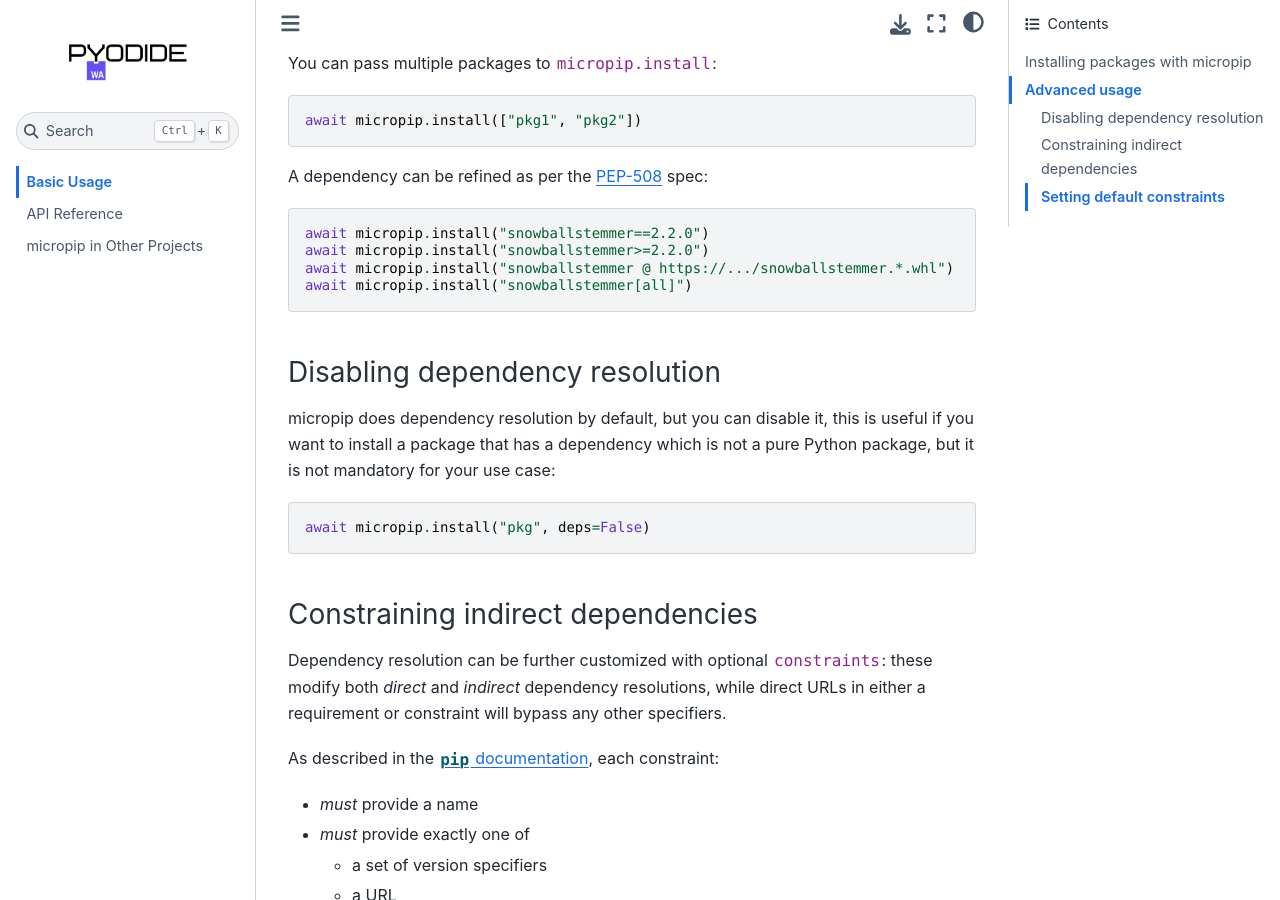
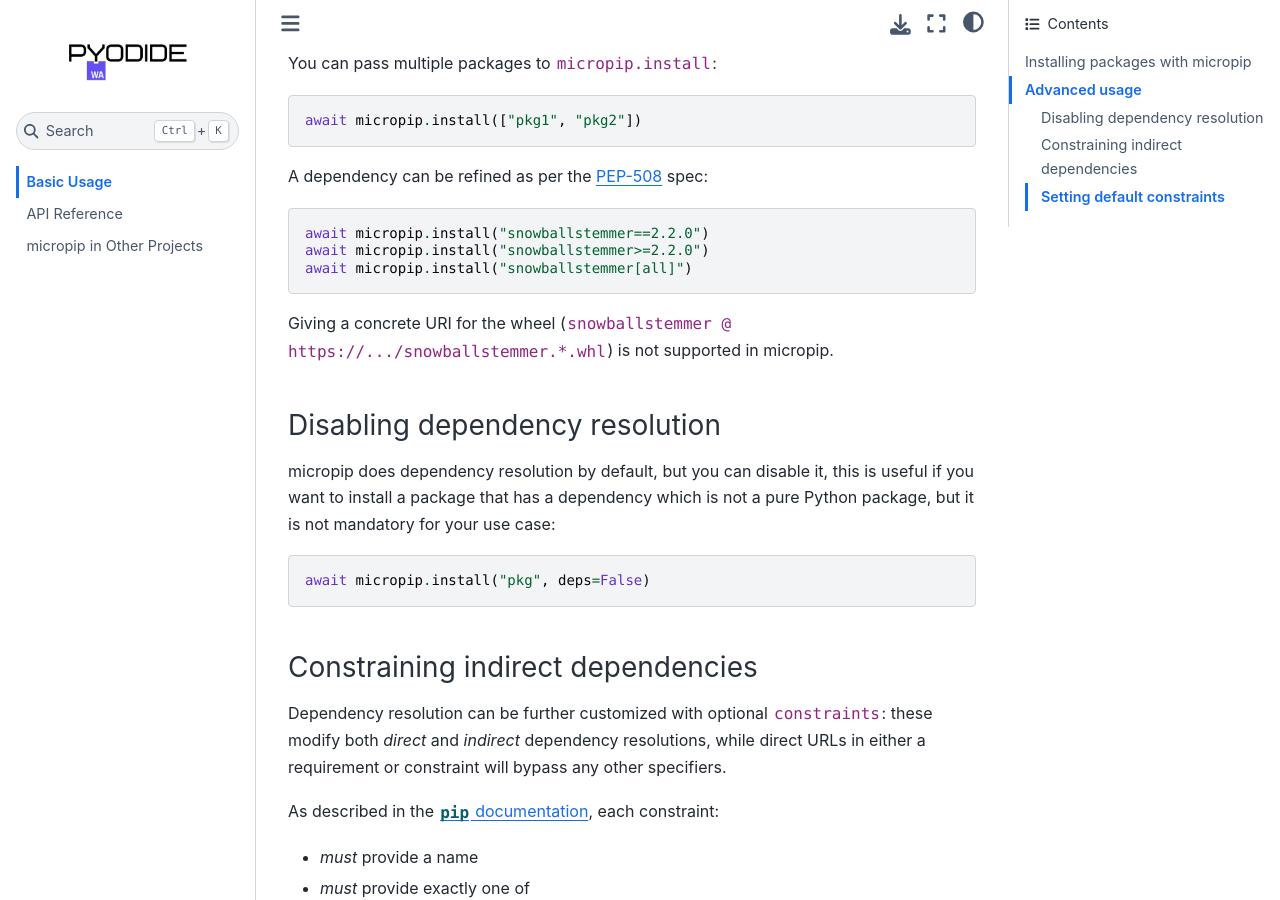
Before and after one commit to pyodide/micropip, a Sphinx documentation site: the page built from docs/project/usage.md, in a window 1280 px wide and 900 px high, scrolled down 1477 px. Built offline with Sphinx 7.4.7 and the Sphinx Book theme 1.1.4, drawn with Linux system fonts in a browser that asks for light colours.

Commit message:
docs: Reflect unsupported install syntax
Contributes-To: https://github.com/pyodide/micropip/issues/205#issuecomment-2653330277

````diff
--- a/docs/project/usage.md
+++ b/docs/project/usage.md
@@ -78,9 +78,12 @@ A dependency can be refined as per the [PEP-508] spec:
 ```python
 await micropip.install("snowballstemmer==2.2.0")
 await micropip.install("snowballstemmer>=2.2.0")
-await micropip.install("snowballstemmer @ https://.../snowballstemmer.*.whl")
 await micropip.install("snowballstemmer[all]")
 ```
+
+Giving a concrete URI for the wheel
+(`snowballstemmer @ https://.../snowballstemmer.*.whl`)
+is not supported in micropip.
 
 ### Disabling dependency resolution
 
````
